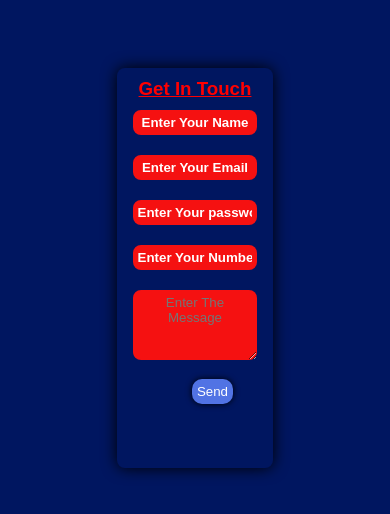
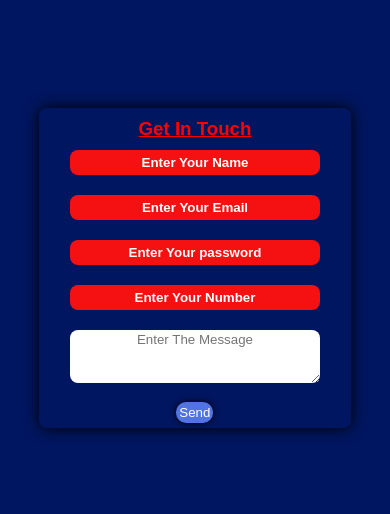
Before and after one commit to Aman0925/form_email1, a plain HTML site: page index.html in a window 390 px wide. Shown: the part 154-668 px from the top of the page. Drawn offline with Linux system fonts and the light colour scheme.

Commit message:
add media query

```diff
--- a/style.css
+++ b/style.css
@@ -53,10 +53,10 @@ input::placeholder{
     color: #fff;
 }
 form button{
-    margin: 5px 48%;
+    margin: 10px 44% ;
     background: #5173e4;
     color: #fff;
-    padding: 5px;
+    padding: 10px 5px;
     border-radius: 10px;
     outline: none;
     border: none;
@@ -72,3 +72,29 @@ form button:hover{
 
 
 }
+/* add media query to responsive the website */
+
+@media(max-width:480px){
+    .container{
+        width: 100%;
+        height: 100vh;
+
+    }
+    .box{
+        width: 80%;
+        height: auto;
+    }
+    form input, form textarea{
+        width:  80%;
+    }
+    form textarea{
+        line-height: 0.8;
+        background-color: #fff;
+
+    }
+    form button{
+      margin-top: 5px;
+      padding: 3px;
+      margin: 5px 44%;
+    }
+}
```
